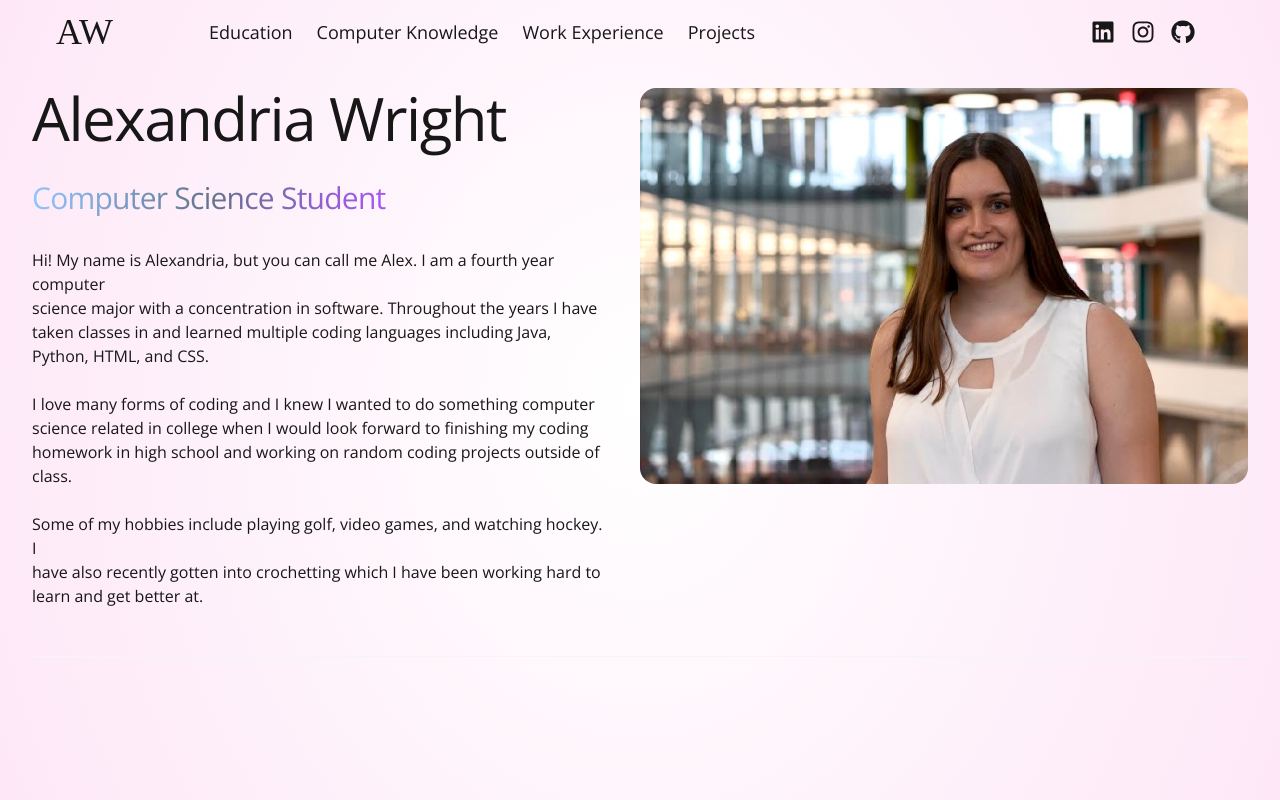
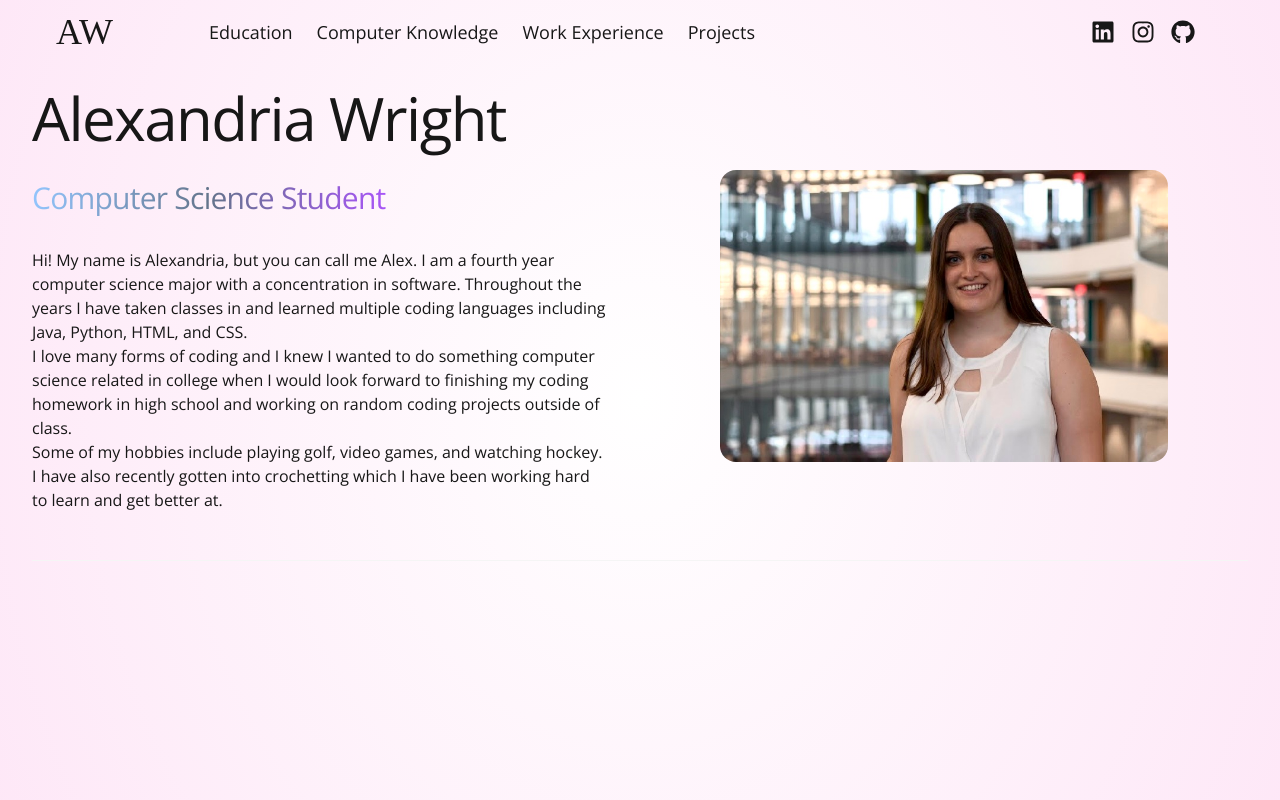
Before and after one commit to alexw2326/personal_website, a React (Vite) app: page /#/ in a window 1280 px wide. Built offline with nearby package versions, Linux system fonts and the light colour scheme; a web font is replaced by a local one.

Commit message:
fixed hero page

```diff
--- a/src/components/Hero.jsx
+++ b/src/components/Hero.jsx
@@ -1,33 +1,38 @@
 import React from "react";
-import { HERO_CONTENT } from "../constants";
+import { HERO_CONTENT, HERO_CONTENT2, HERO_CONTENT3 } from "../constants";
 import profilePic from "../assets/headshot.jpg";
 
 
 const Hero = () => {
-    return <div className="border-b border-neutral-100 pb-4 lg:mb-35">
+    return (
+        <div className="border-b border-neutral-100 pb-4 lg:mb-35">
             <div className="flex flex-wrap">
                 <div className="w-full lg:w-1/2">
                     <div className="flex flex-col items-center lg:items-start">
-                    <h1 className="pb-8 text-4xl font-thin tracking-tight
-                    lg:text-6xl">
+                        <h1 className="pb-8 text-4xl font-thin tracking-tight lg:text-6xl">
                             Alexandria Wright
                         </h1>
-                    <span className="bg-gradient-to-r from-blue-300 via-slate-500
-                    to-purple-500 bg-clip-text text-3xl tracking-tight text-transparent">
+                        <span className="bg-gradient-to-r from-blue-300 via-slate-500 to-purple-500 bg-clip-text text-3xl tracking-tight text-transparent">
                             Computer Science Student
                         </span>
-                    <p className="my-2 max-w-xl py-6 font-light whitespace-pre-line">
+                        <div className="block lg:hidden py-4">
+                            <img className="rounded-2xl max-w-xs sm:max-w-sm md:max-w-md" src={profilePic} alt="Alexandria Wright"/>
+                        </div>
+                        <p className="my-2 max-w-xl py-6 font-light">
                             {HERO_CONTENT}
+                            <br />
+                            {HERO_CONTENT2}
+                            <br />
+                            {HERO_CONTENT3}
                         </p>
                     </div>
                 </div>
-            <div className="w-full lg:w-1/2">
-                <div className="flex justify-center">
-                    <img className="rounded-2xl" src={profilePic} alt="Alexandria Wright"></img>
+                <div className="hidden w-full lg:flex lg:w-1/2 justify-center items-center">
+                    <img className="rounded-2xl max-w-xs md:max-w-sm lg:max-w-md w-full h-auto" src={profilePic} alt="Alexandria Wright" />
                 </div>
             </div>
         </div>
-    </div>
+    );
 };
 
 export default Hero;
--- a/src/constants/index.js
+++ b/src/constants/index.js
@@ -4,11 +4,11 @@ import project3 from "../assets/projects/MathWordle.png";
 import project4 from "../assets/projects/FifteenGame.png";
 
 export const HERO_CONTENT = `Hi! My name is Alexandria, but you can call me Alex. I am a fourth year computer
-science major with a concentration in software. Throughout the years I have taken classes in and learned multiple coding languages including Java, Python, HTML, and CSS. \n
-I love many forms of coding and I knew I wanted to do something computer
+science major with a concentration in software. Throughout the years I have taken classes in and learned multiple coding languages including Java, Python, HTML, and CSS.`;
+export const HERO_CONTENT2 = `I love many forms of coding and I knew I wanted to do something computer
 science related in college when I would look forward to finishing my coding
-homework in high school and working on random coding projects outside of class. \n
-Some of my hobbies include playing golf, video games, and watching hockey. I
+homework in high school and working on random coding projects outside of class.`;
+export const HERO_CONTENT3 = `Some of my hobbies include playing golf, video games, and watching hockey. I
 have also recently gotten into crochetting which I have been working hard to learn and get better at.`;
 
 export const EDUCATION = [
```
Lines whose indentation alone changed are shown as unchanged.
